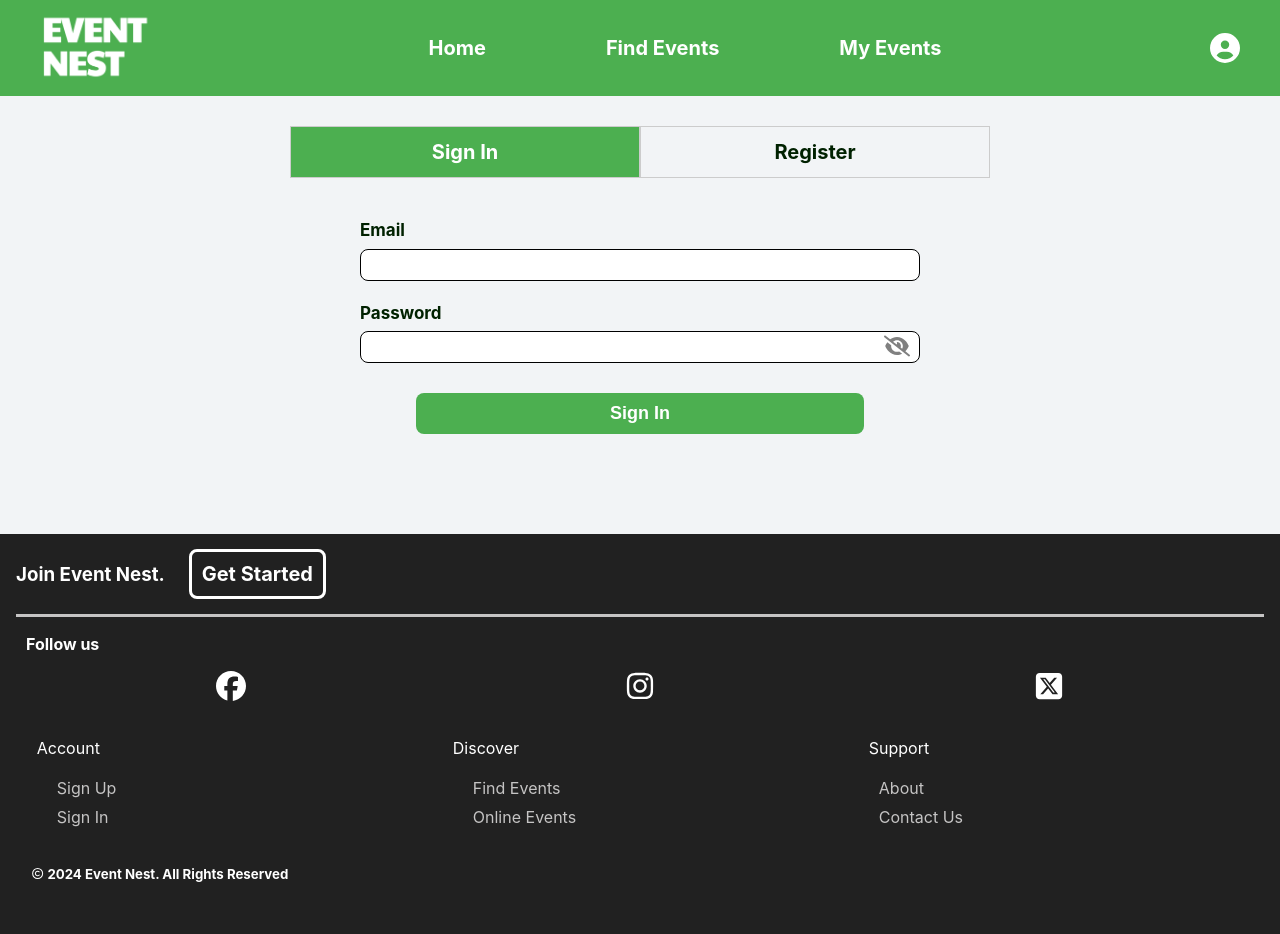
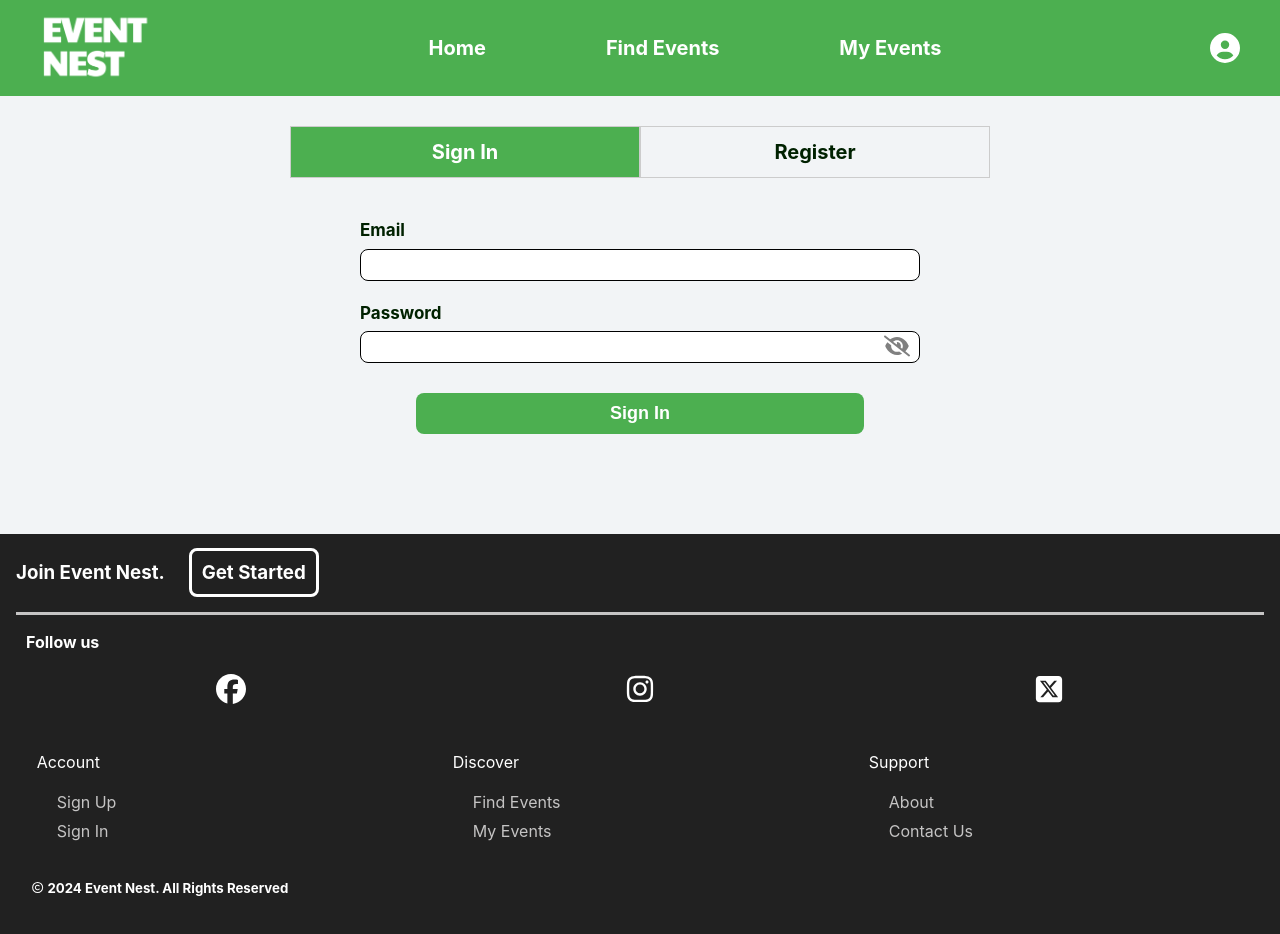
Before and after one commit to Billy-Dentith/events-platform, a React (Vite) app in the folder Frontend/: page /account in a window 1280 px wide. Built offline with nearby package versions, Linux system fonts and the light colour scheme; no server answers.

Commit message:
Adds social links to footer and changes re-direct in events page

```diff
--- a/Frontend/src/components/EventCard.jsx
+++ b/Frontend/src/components/EventCard.jsx
@@ -7,6 +7,7 @@
 import EditEvent from "./EditEvent";
 import EventInfo from "./EventInfo";
 import { deleteEvent, JoinEvent, leaveEvent } from "../api";
+import { useNavigate } from "react-router-dom";
 
 const EventCard = ({ setEvents, events, setUsersEvents, usersEvents, event, joinButton, calendarButton, leaveButton }) => {
   const [buttonText, setButtonText] = useState("Join Event");
@@ -18,6 +19,8 @@
   const created_at = event.date.replace("T", " ").substring(0, 16);
 
   const { user, role } = useContext(AuthContext);
+
+  const navigate = useNavigate();
 
   useEffect(() => {
     if (event.attendees.length === event.maxSpaces) {
@@ -40,6 +43,8 @@
 
         setAttendeesNumber((currAttendees) => currAttendees + 1);
         setButtonText("Attending Event");
+
+        navigate("/my-events")
       } catch (error) {
         console.error("Failed to join event: ", error.message);
       }
--- a/Frontend/src/components/Footer.css
+++ b/Frontend/src/components/Footer.css
@@ -71,3 +71,10 @@
 .copyright-logo {
   height: 11px;
 }
+.footer a {
+  text-decoration: none;
+  font-weight: inherit;
+  font-size: inherit;
+  color: inherit;
+  cursor: pointer;
+}
--- a/Frontend/src/components/Footer.jsx
+++ b/Frontend/src/components/Footer.jsx
@@ -11,9 +11,9 @@
             <div className='footer-socials'>
                 <h4>Follow us </h4>
                 <div className='footer-socials-links'>
-                    <FaFacebook className='icons' />
-                    <FaInstagram className='icons' />
-                    <FaSquareXTwitter className='icons' />
+                    <a href='https://facebook.com'><FaFacebook className='icons' /></a>
+                    <a href='https://instagram.com'><FaInstagram className='icons' /></a>
+                    <a href='https://x.com'><FaSquareXTwitter className='icons' /></a>
                 </div>
             </div>
             <div className='footer-links'>
@@ -28,14 +28,14 @@
                     Discover
                     <ul>
                         <li><Link className='footer-link' to="/events" >Find Events</Link></li>
-                        <li><Link className='footer-link' to="/events" >Online Events</Link></li>
+                        <li><Link className='footer-link' to="/my-events" >My Events</Link></li>
                     </ul>
                 </nav>
                 <nav className='footer-nav'>
                     Support
                     <ul>
-                        <li>About</li>
-                        <li>Contact Us</li>
+                        <li><Link className='footer-link' to="/" >About</Link></li>
+                        <li><a href='mailto: '>Contact Us</a></li>
                     </ul>
                 </nav>
             </div>
```
